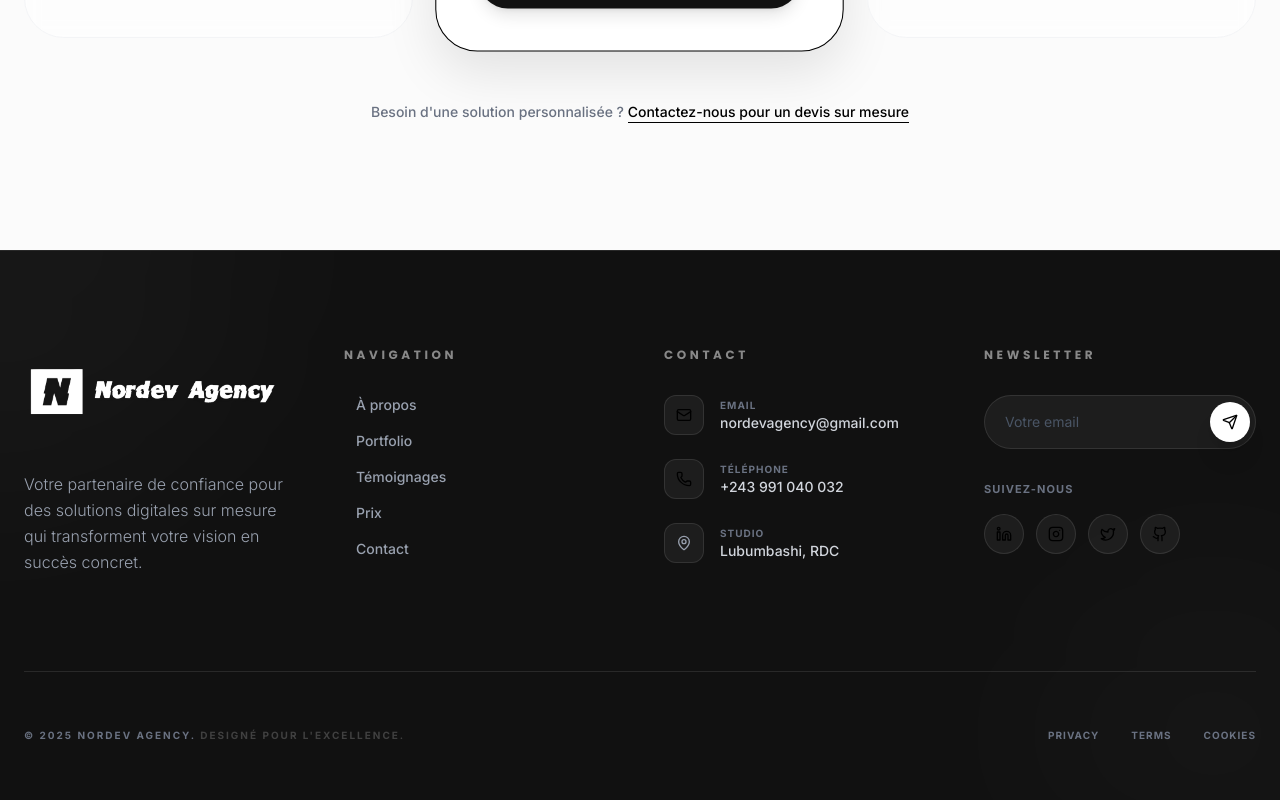
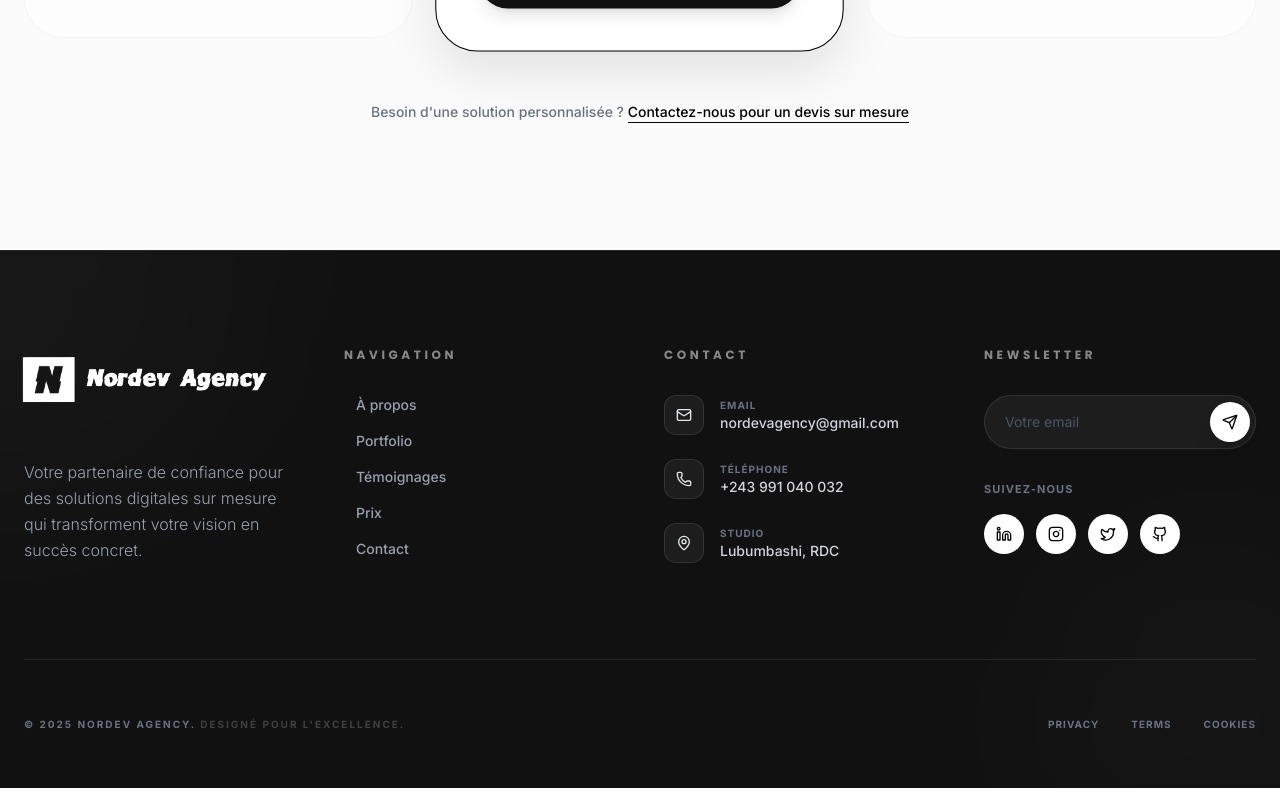
Before and after one commit to freddymk313/nordevagency, a Next.js app: page / in a window 1280 px wide. Shown: the part 5845-6645 px from the top of the page. Built offline with nearby package versions, Linux system fonts and the light colour scheme.

Commit message:
footer icon v2

```diff
--- a/components/Footer.tsx
+++ b/components/Footer.tsx
@@ -50,7 +50,7 @@ const Footer = () => {
                 height={230}
                 width={230}
                 alt="Nordev Agency"
-                className="h-15 md:h-auto w-auto object-contain"
+                className="h-15 md:h-auto w-auto m-0 md:-ml-2 md:-mt-3 object-contain"
                 quality={100}
               />
             </Link>
@@ -103,7 +103,7 @@ const Footer = () => {
                   {item.href ? (
                     <Link href={item.href} className="group flex items-center gap-4">
                       <div className="w-10 h-10 bg-white/5 border border-white/10 rounded-xl flex items-center justify-center group-hover:bg-white group-hover:text-black transition-all duration-300">
-                        <item.icon className="w-4 h-4" />
+                        <item.icon className="w-4 h-4 text-gray-200" />
                       </div>
                       <div>
                         <div className="text-[10px] font-bold text-gray-500 uppercase tracking-widest">{item.label}</div>
@@ -113,7 +113,7 @@ const Footer = () => {
                   ) : (
                     <div className="flex items-center gap-4">
                       <div className="w-10 h-10 bg-white/5 border border-white/10 rounded-xl flex items-center justify-center text-gray-400">
-                        <item.icon className="w-4 h-4" />
+                        <item.icon className="w-4 h-4 text-gray-200" />
                       </div>
                       <div>
                         <div className="text-[10px] font-bold text-gray-500 uppercase tracking-widest">{item.label}</div>
@@ -150,7 +150,7 @@ const Footer = () => {
                     <Link
                       key={index}
                       href="#"
-                      className="w-10 h-10 bg-white/5 border border-white/10 rounded-full flex items-center justify-center hover:bg-white hover:text-black transition-all duration-500"
+                      className="w-10 h-10 *bg-white/5 border border-white/10 rounded-full flex items-center justify-center hover: bg-white hover: text-black transition-all duration-500"
                     >
                       <Icon className="w-4 h-4" />
                     </Link>
```
